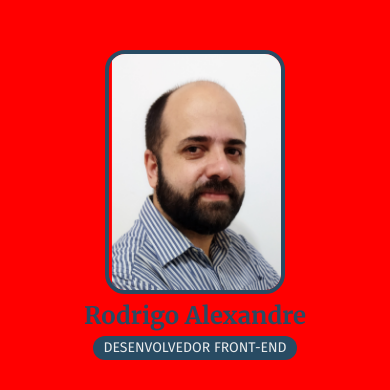
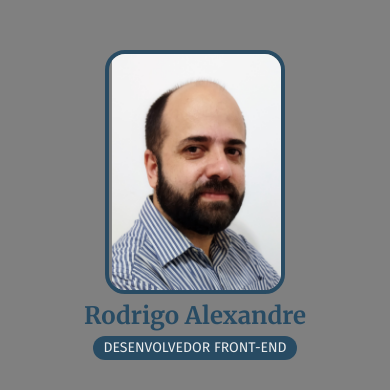
Before and after one commit to narradorww/curriculum, a plain HTML site: page index.html in a window 390 px wide. Shown: the top 390 px of the page. Drawn offline with nearby package versions, Linux system fonts and the light colour scheme.

Commit message:
alteracao da transição de mobile

```diff
--- a/css/style.css
+++ b/css/style.css
@@ -300,7 +300,7 @@ article:not(:last-of-type) {
 
 @media(max-width: 1024px){
   aside{
-    background-color: red;
+    background-color: grey
   }
 }
 
```
